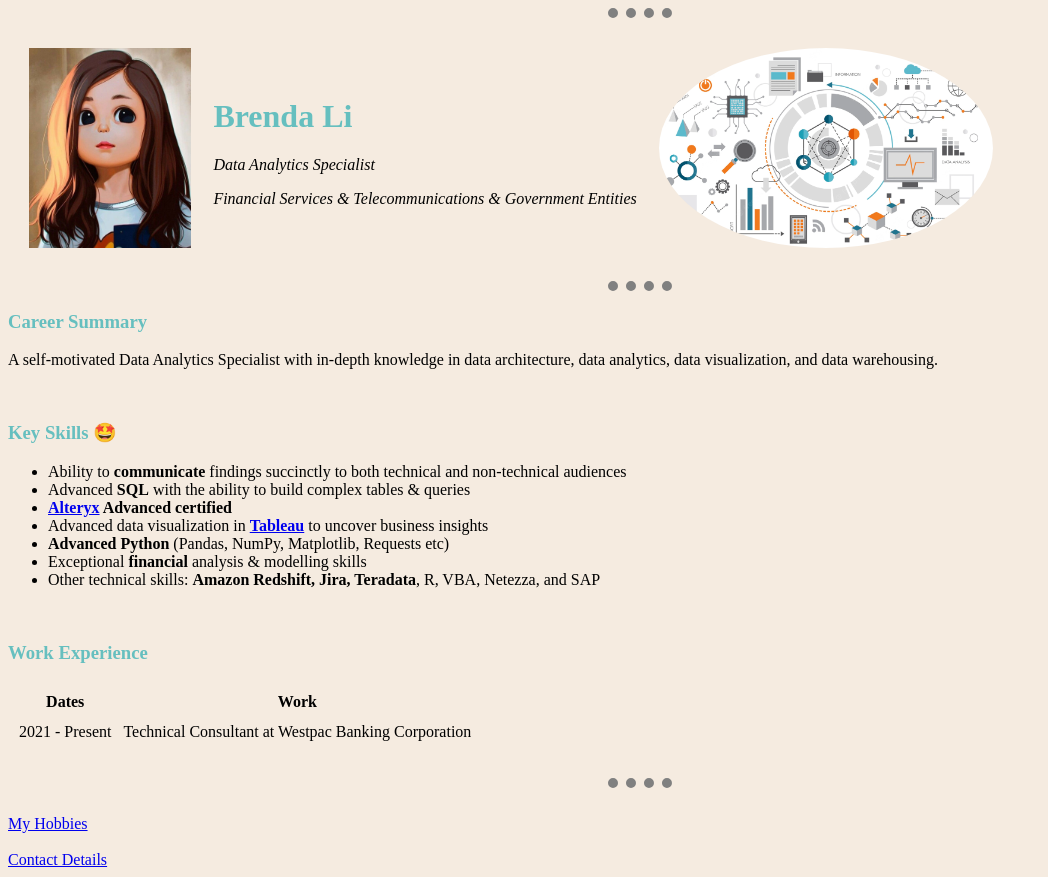
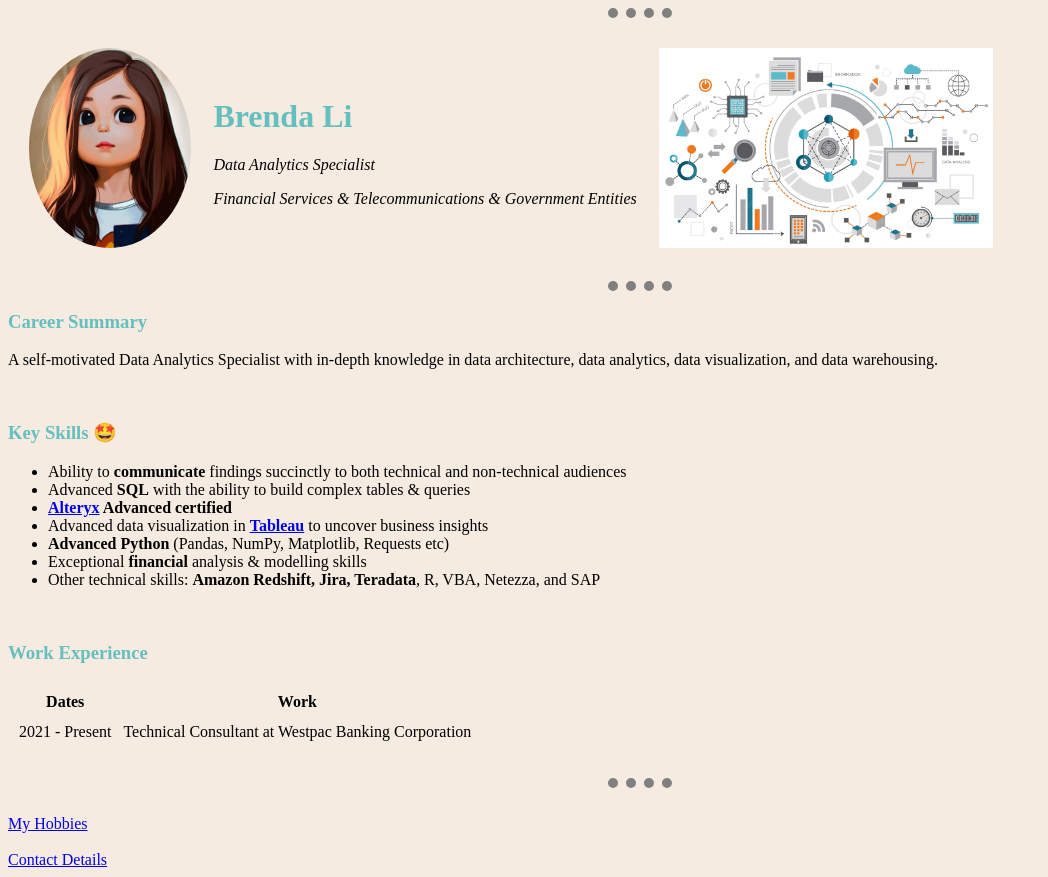
Before and after one commit to rose-isarose/resume, a plain HTML site: page index.html in a window 1280 px wide. Shown: the whole page, without its empty margins (0-1048 px from the left). Drawn offline with Linux system fonts and the light colour scheme.

Commit message:
Update index.html

```diff
--- a/index.html
+++ b/index.html
@@ -12,13 +12,13 @@
 <body>
   <table cellspacing="20">
     <tr>
-      <td><img src="cartoon2.png" alt="onlinephoto"></td>
+      <td><img class="circular" src="cartoon2.png" alt="onlinephoto"></td>
       <td>
         <h1>Brenda Li</h1>
         <p><em>Data Analytics Specialist</p>
         <p>Financial Services & Telecommunications & Government Entities</p>
       </td>
-      <td><img class="circular" src="da.png" alt="onlinephoto"></td>
+      <td><img src="da.png" alt="data science"></td>
     </tr>
   </table>
   <hr size="3" noshade>
```
